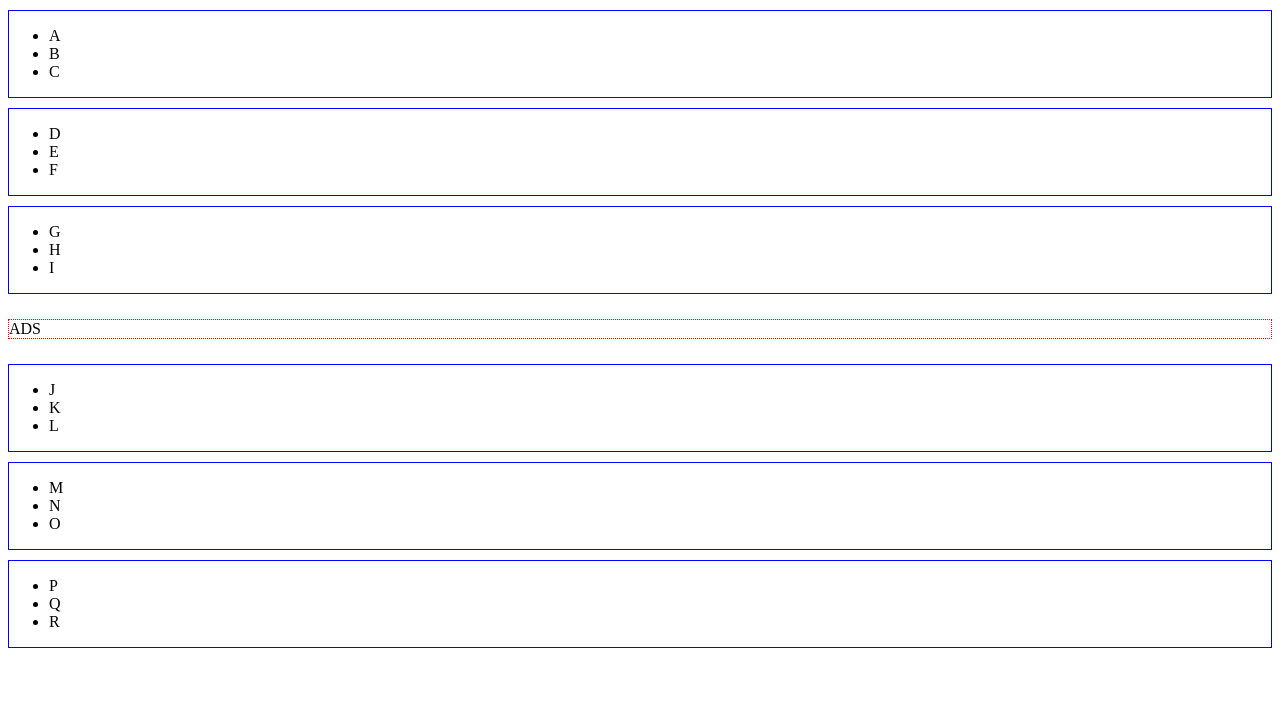
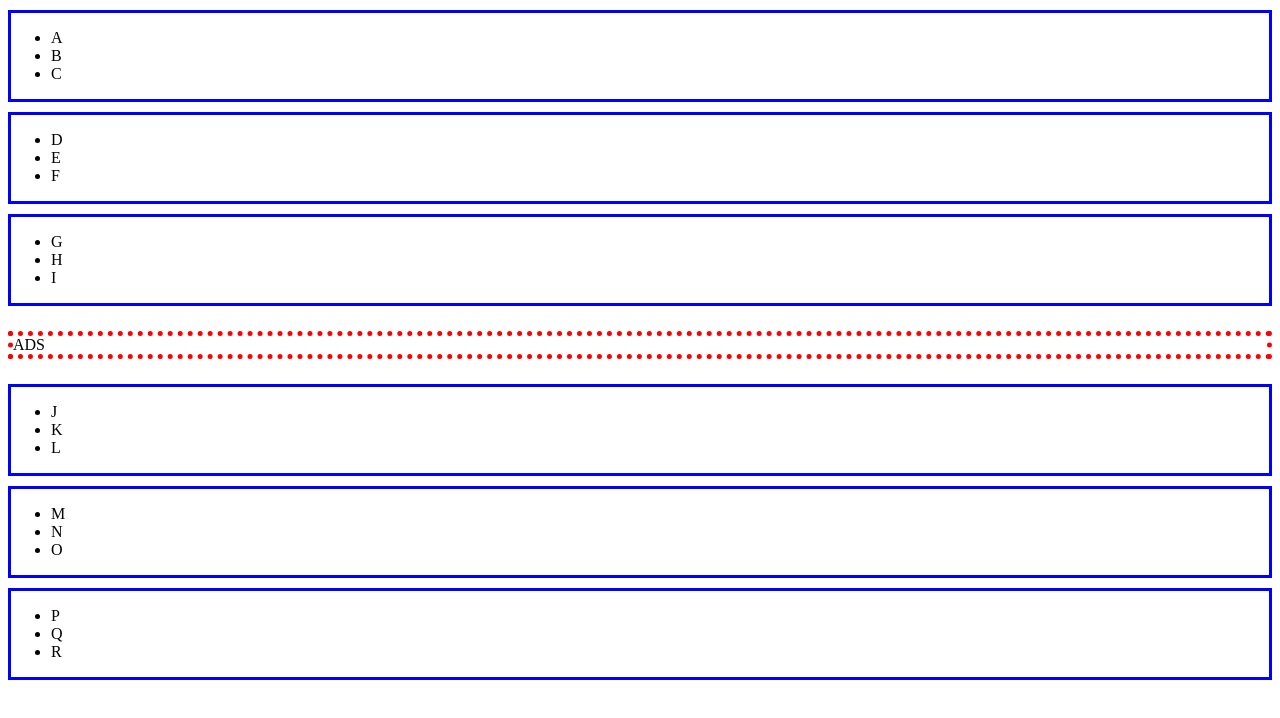
Before and after one commit to galmeida125/galmeida125.github.io, a plain HTML site: page index.html in a window 1280 px wide. Drawn offline with Linux system fonts and the light colour scheme.

Commit message:
Update styles.css

```diff
--- a/styles.css
+++ b/styles.css
@@ -1,9 +1,9 @@
 .row {
-  border: 1px solid blue;
+  border: 3px solid blue;
   margin: 10px 0px 10px;
 }
 
 .ads {
-  border: 1px dotted red;
+  border: 5px dotted red;
   margin: 25px 0px 25px;
 }
```
